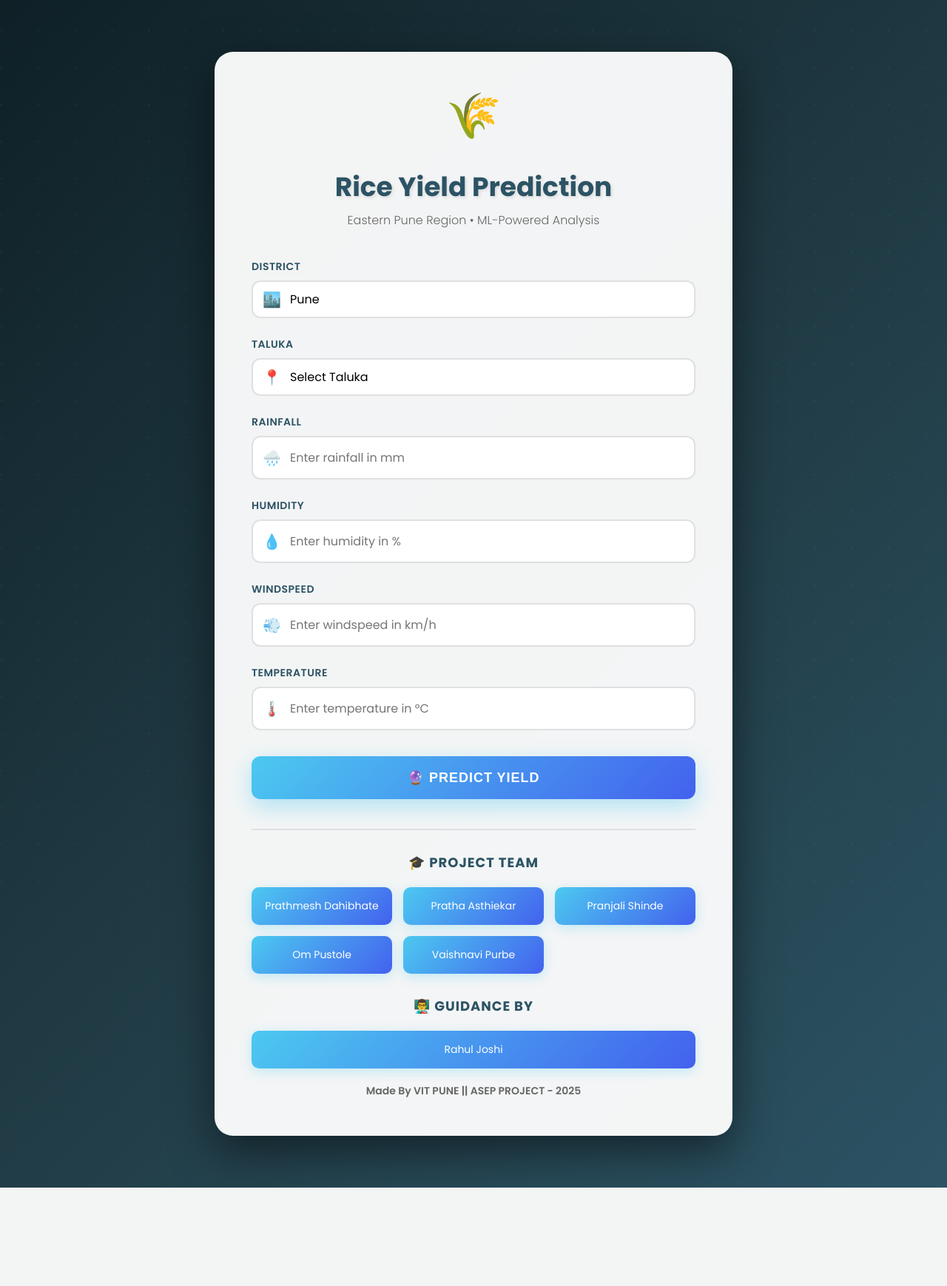
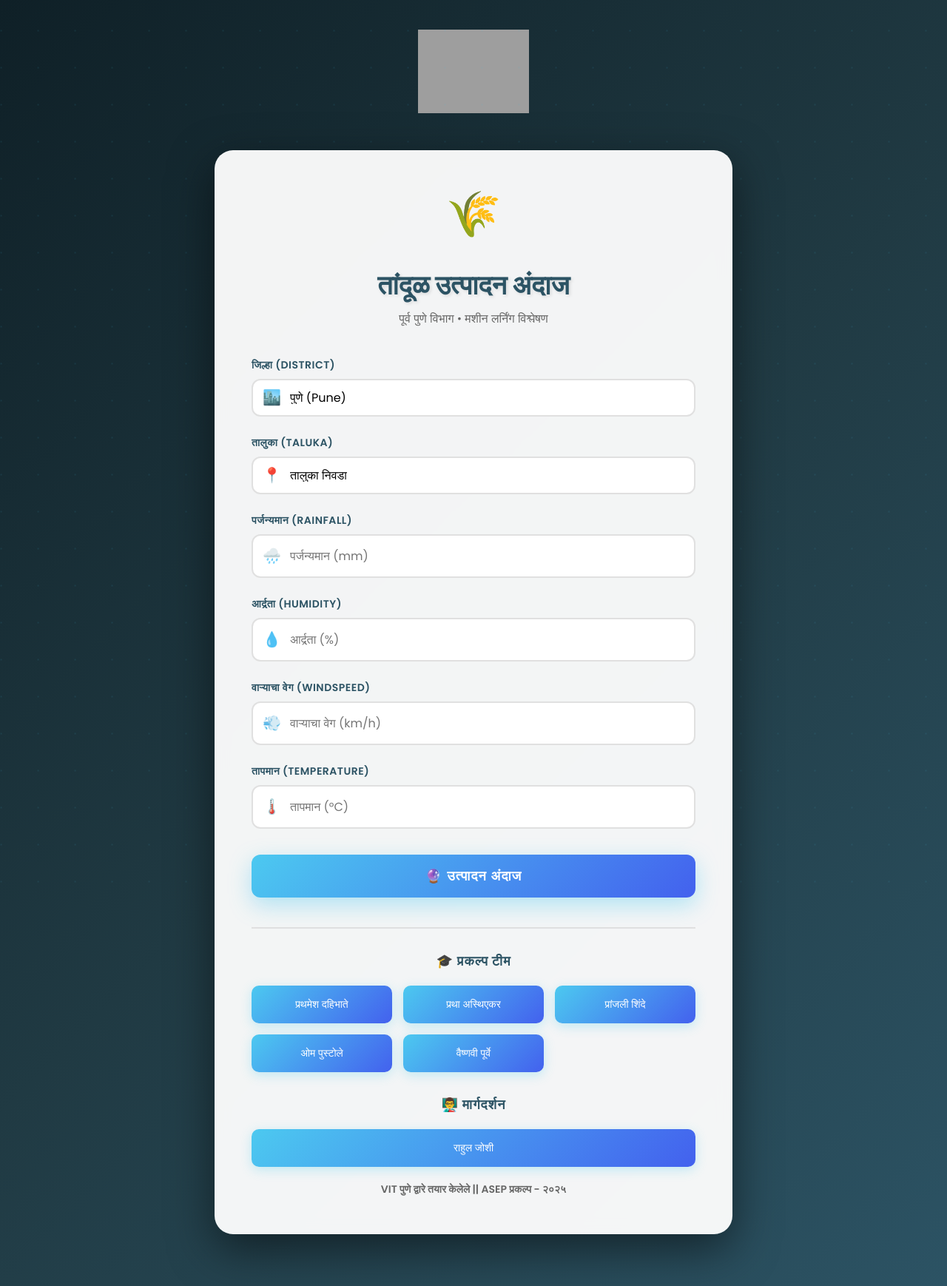
Before and after one commit to prathmesh1251050291-star/ASEP_Sem-1_Marathi, a Flask app: page / in a window 1280 px wide. Shown: the whole page at 74% size. Before the commit the page ends 1605 px from the top, so only its background shows below. Run offline with Flask 3, Linux system fonts and the light colour scheme; parts of the project's set-up code (start-up, migrations or seed data) failed here and were passed over; grey boxes are pictures that could not be loaded.

Commit message:
Finalizing project: Marathi UI, top logo placement, and config fixes

```diff
--- a/templates/index.html
+++ b/templates/index.html
@@ -1,10 +1,10 @@
 <!DOCTYPE html>
-<html lang="en">
+<html lang="mr">
 
 <head>
     <meta charset="UTF-8">
     <meta name="viewport" content="width=device-width, initial-scale=1.0">
-    <title>Rice Yield Prediction - Eastern Pune</title>
+    <title>तांदूळ उत्पादन अंदाज - पूर्व पुणे</title>
     <style>
         @import url('https://fonts.googleapis.com/css2?family=Poppins:wght@300;400;600;700&display=swap');
 
@@ -74,6 +74,13 @@
         .header {
             text-align: center;
             margin-bottom: 40px;
+        }
+
+        .logo {
+            display: block;
+            margin: 0 auto 20px auto;
+            width: 150px;
+            height: auto;
         }
 
         .icon-rice {
@@ -342,106 +349,108 @@
 </head>
 
 <body>
+    <img src="https://upload.wikimedia.org/wikipedia/en/thumb/5/53/Vishwakarma_Institute_of_Technology_Logo.svg/1200px-Vishwakarma_Institute_of_Technology_Logo.svg.png"
+        alt="VIT Pune Logo" class="logo" style="margin-top: 20px;">
     <div class="container">
         <div class="header">
             <div class="icon-rice">🌾</div>
-            <h1>Rice Yield Prediction</h1>
-            <p class="subtitle">Eastern Pune Region • ML-Powered Analysis</p>
+            <h1>तांदूळ उत्पादन अंदाज</h1>
+            <p class="subtitle">पूर्व पुणे विभाग • मशीन लर्निंग विश्लेषण</p>
         </div>
 
         <form method="POST" action="/predict">
             <div class="form-group">
-                <label for="district">District</label>
+                <label for="district">जिल्हा (District)</label>
                 <div class="input-wrapper">
                     <span class="input-icon">🏙️</span>
                     <select name="district" id="district" required>
-                        <option value="Pune">Pune</option>
+                        <option value="Pune">पुणे (Pune)</option>
                     </select>
                 </div>
             </div>
 
             <div class="form-group">
-                <label for="taluka">Taluka</label>
+                <label for="taluka">तालुका (Taluka)</label>
                 <div class="input-wrapper">
                     <span class="input-icon">📍</span>
                     <select name="taluka" id="taluka" required>
-                        <option value="" disabled selected>Select Taluka</option>
-                        <option value="Ambegaon">Ambegaon</option>
-                        <option value="Baramati">Baramati</option>
-                        <option value="Bhor">Bhor</option>
-                        <option value="Daund">Daund</option>
-                        <option value="Haveli">Haveli</option>
-                        <option value="Indapur">Indapur</option>
-                        <option value="Junnar">Junnar</option>
-                        <option value="Khed">Khed</option>
-                        <option value="Maval">Maval</option>
-                        <option value="Mulshi">Mulshi</option>
-                        <option value="Pune City">Pune City</option>
-                        <option value="Purandar">Purandar</option>
-                        <option value="Shirur">Shirur</option>
-                        <option value="Velhe">Velhe</option>
+                        <option value="" disabled selected>तालुका निवडा</option>
+                        <option value="Ambegaon">आंबेगाव (Ambegaon)</option>
+                        <option value="Baramati">बारामती (Baramati)</option>
+                        <option value="Bhor">भोर (Bhor)</option>
+                        <option value="Daund">दौंड (Daund)</option>
+                        <option value="Haveli">हवेली (Haveli)</option>
+                        <option value="Indapur">इंदापूर (Indapur)</option>
+                        <option value="Junnar">जुन्नर (Junnar)</option>
+                        <option value="Khed">खेड (Khed)</option>
+                        <option value="Maval">मावळ (Maval)</option>
+                        <option value="Mulshi">मुळशी (Mulshi)</option>
+                        <option value="Pune City">पुणे शहर (Pune City)</option>
+                        <option value="Purandar">पुरंदर (Purandar)</option>
+                        <option value="Shirur">शिरूर (Shirur)</option>
+                        <option value="Velhe">वेल्हे (Velhe)</option>
                     </select>
                 </div>
             </div>
 
             <div class="form-group">
-                <label for="rainfall">Rainfall</label>
+                <label for="rainfall">पर्जन्यमान (Rainfall)</label>
                 <div class="input-wrapper">
                     <span class="input-icon">🌧️</span>
                     <input type="number" step="0.01" name="rainfall" id="rainfall" value="{{ rainfall }}"
-                        placeholder="Enter rainfall in mm" required>
+                        placeholder="पर्जन्यमान (mm)" required>
                 </div>
             </div>
 
             <div class="form-group">
-                <label for="humidity">Humidity</label>
+                <label for="humidity">आर्द्रता (Humidity)</label>
                 <div class="input-wrapper">
                     <span class="input-icon">💧</span>
                     <input type="number" step="0.01" name="humidity" id="humidity" value="{{ humidity }}"
-                        placeholder="Enter humidity in %" required>
+                        placeholder="आर्द्रता (%)" required>
                 </div>
             </div>
 
             <div class="form-group">
-                <label for="windspeed">Windspeed</label>
+                <label for="windspeed">वाऱ्याचा वेग (Windspeed)</label>
                 <div class="input-wrapper">
                     <span class="input-icon">💨</span>
                     <input type="number" step="0.01" name="windspeed" id="windspeed" value="{{ windspeed }}"
-                        placeholder="Enter windspeed in km/h" required>
+                        placeholder="वाऱ्याचा वेग (km/h)" required>
                 </div>
             </div>
 
             <div class="form-group">
-                <label for="temperature">Temperature</label>
+                <label for="temperature">तापमान (Temperature)</label>
                 <div class="input-wrapper">
                     <span class="input-icon">🌡️</span>
                     <input type="number" step="0.01" name="temperature" id="temperature" value="{{ temperature }}"
-                        placeholder="Enter temperature in °C" required>
+                        placeholder="तापमान (°C)" required>
                 </div>
             </div>
 
-            <button type="submit">🔮 Predict Yield</button>
+            <button type="submit">🔮 उत्पादन अंदाज</button>
         </form>
 
         {% if prediction %}
         <div class="result">
-            <h2>📊 Prediction Results</h2>
+            <h2>📊 अंदाज निकाल</h2>
             <div class="result-grid">
                 <div class="result-card">
-                    <div class="result-label">Predicted Yield</div>
+                    <div class="result-label">अंदाजित उत्पादन (Predicted Yield)</div>
                     <div class="result-value">{{ prediction }} kg/ha</div>
                 </div>
                 <div class="result-card">
-                    <div class="result-label">Total Production</div>
+                    <div class="result-label">एकूण उत्पादन (Total Production)</div>
                     <div class="result-value">{{ total_production }} kg</div>
                 </div>
                 <div class="result-card status-card">
-                    <div class="result-label">Regional Status</div>
+                    <div class="result-label">प्रादेशिक स्थिती (Status)</div>
                     <div class="result-value {% if status == 'SURPLUS' %}surplus{% else %}deficit{% endif %}">
                         {% if status == 'SURPLUS' %}✅{% else %}⚠️{% endif %} {{ status }}
                     </div>
                     <div style="margin-top: 10px; font-size: 16px; color: #666;">
-                        {{ difference }} kg difference
+                        {{ difference }} kg फरक (Difference)
                     </div>
                 </div>
             </div>
@@ -450,28 +459,28 @@
 
         {% if error %}
         <div class="error">
-            ⚠️ Error: {{ error }}
+            ⚠️ त्रुटी (Error): {{ error }}
         </div>
         {% endif %}
 
         <div class="footer">
-            <div class="footer-title">🎓 Project Team</div>
+            <div class="footer-title">🎓 प्रकल्प टीम</div>
             <div class="team-members">
-                <div class="member-card">Prathmesh Dahibhate</div>
-                <div class="member-card">Pratha Asthiekar</div>
-                <div class="member-card">Pranjali Shinde</div>
-                <div class="member-card">Om Pustole</div>
-                <div class="member-card">Vaishnavi Purbe</div>
+                <div class="member-card">प्रथमेश दहिभाते</div>
+                <div class="member-card">प्रथा अस्थिएकर</div>
+                <div class="member-card">प्रांजली शिंदे</div>
+                <div class="member-card">ओम पुस्टोले</div>
+                <div class="member-card">वैष्णवी पूर्वे</div>
             </div>
 
-            <div class="footer-title" style="margin-top: 30px;">👨‍🏫 Guidance By</div>
+            <div class="footer-title" style="margin-top: 30px;">👨‍🏫 मार्गदर्शन</div>
             <div class="team-members" style="justify-content: center;">
                 <a href="https://in.linkedin.com/in/rahul-joshi-11622b125" target="_blank" class="member-card"
-                    style="text-decoration: none; display: inline-block; color: white;">Rahul Joshi</a>
+                    style="text-decoration: none; display: inline-block; color: white;">राहुल जोशी</a>
             </div>
 
             <div class="project-info">
-                Made By VIT PUNE || ASEP PROJECT - 2025
+                VIT पुणे द्वारे तयार केलेले || ASEP प्रकल्प - २०२५
             </div>
         </div>
     </div>
```
